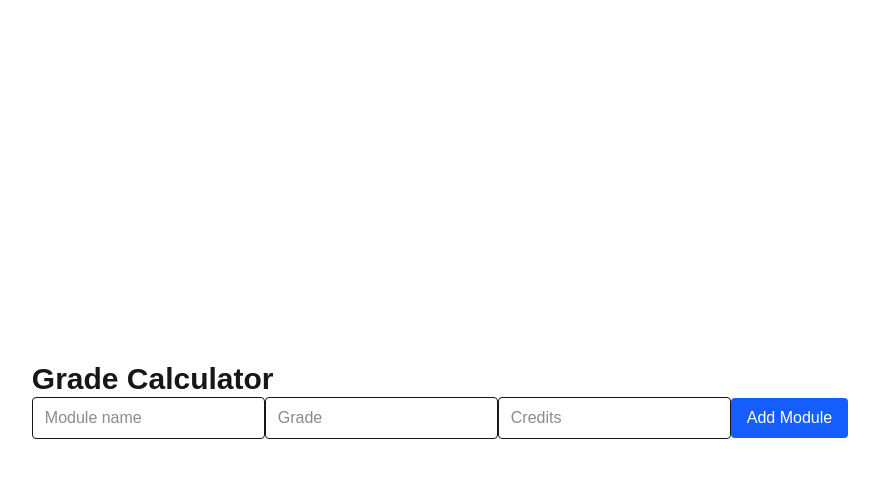
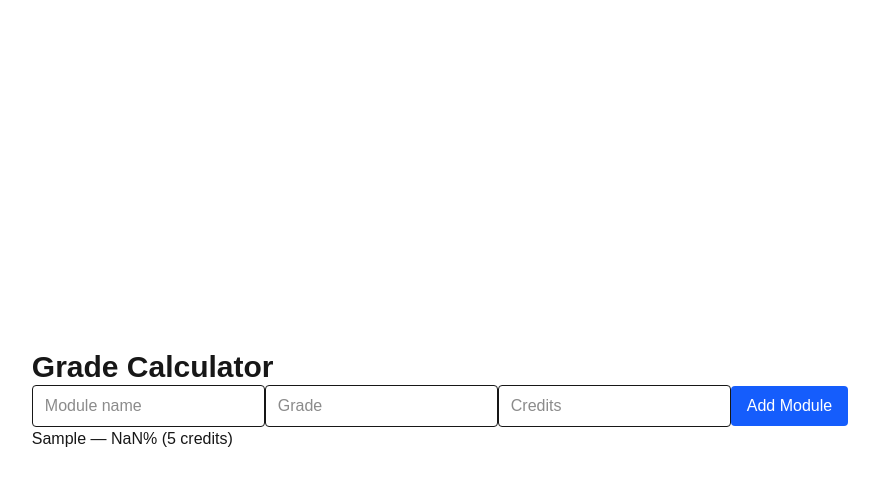
Before and after one commit to krtk119/Grade-Classification-Calculator, a Next.js app: page / in a window 1280 px wide. Both pictures are taken after typing "Sample", "Sample", "5" into the empty fields and a click on the button "Add Module". Shown: the top 486 px of the page, without its empty margins (200-1079 px from the left). Built offline with nearby package versions, Linux system fonts and the light colour scheme.

Commit message:
Add module list display using manp kepy

```diff
--- a/components/ModuleForm.tsx
+++ b/components/ModuleForm.tsx
@@ -53,7 +53,13 @@ export default function ModuleForm() {
 >
   Add Module
 </button>
-
+<ul>
+  {modules.map((m) => (
+    <li key={m.id}>
+      {m.name} — {m.grade}% ({m.credits} credits)
+    </li>
+  ))}
+</ul>
 
     </div>
   );
```
